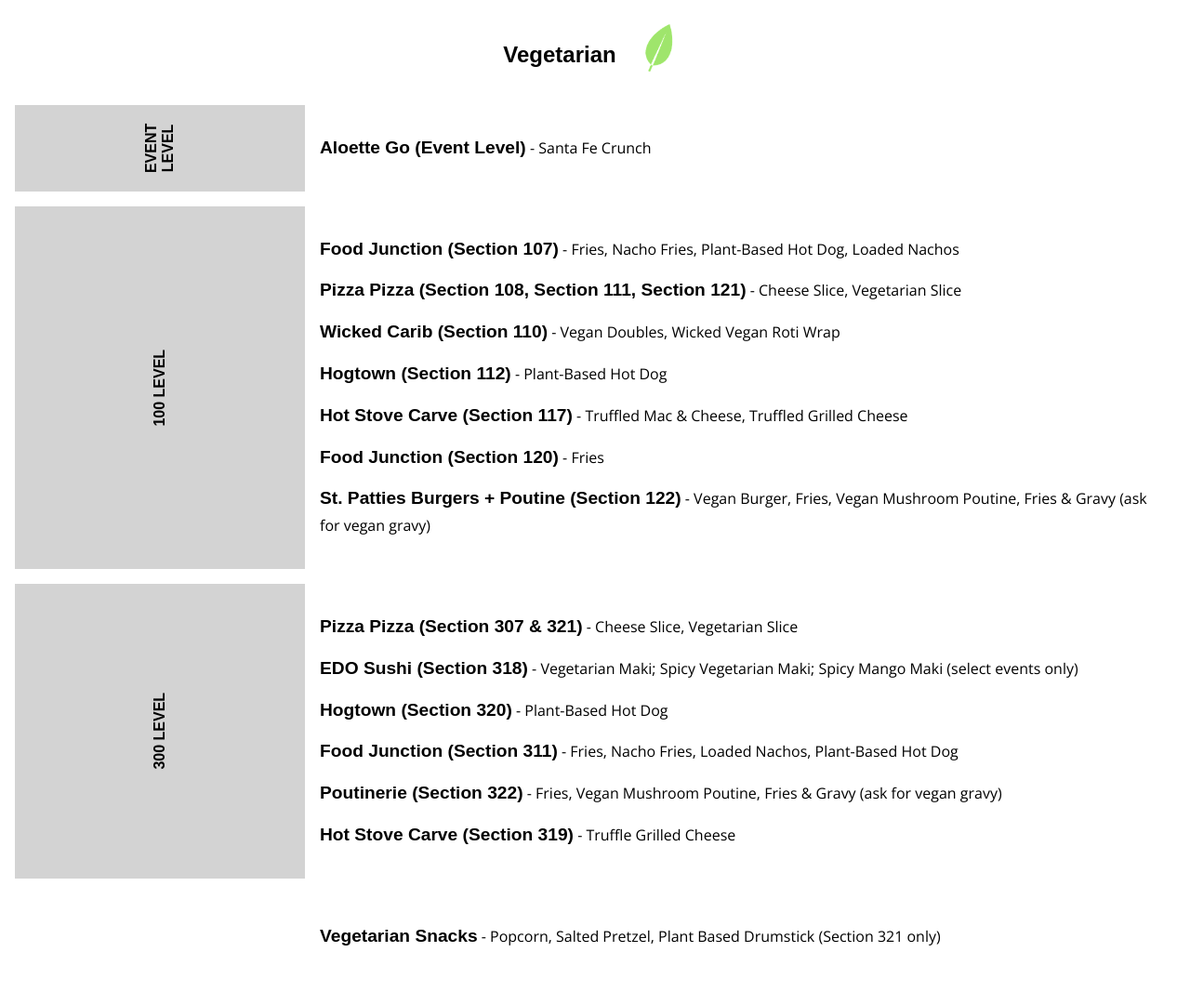
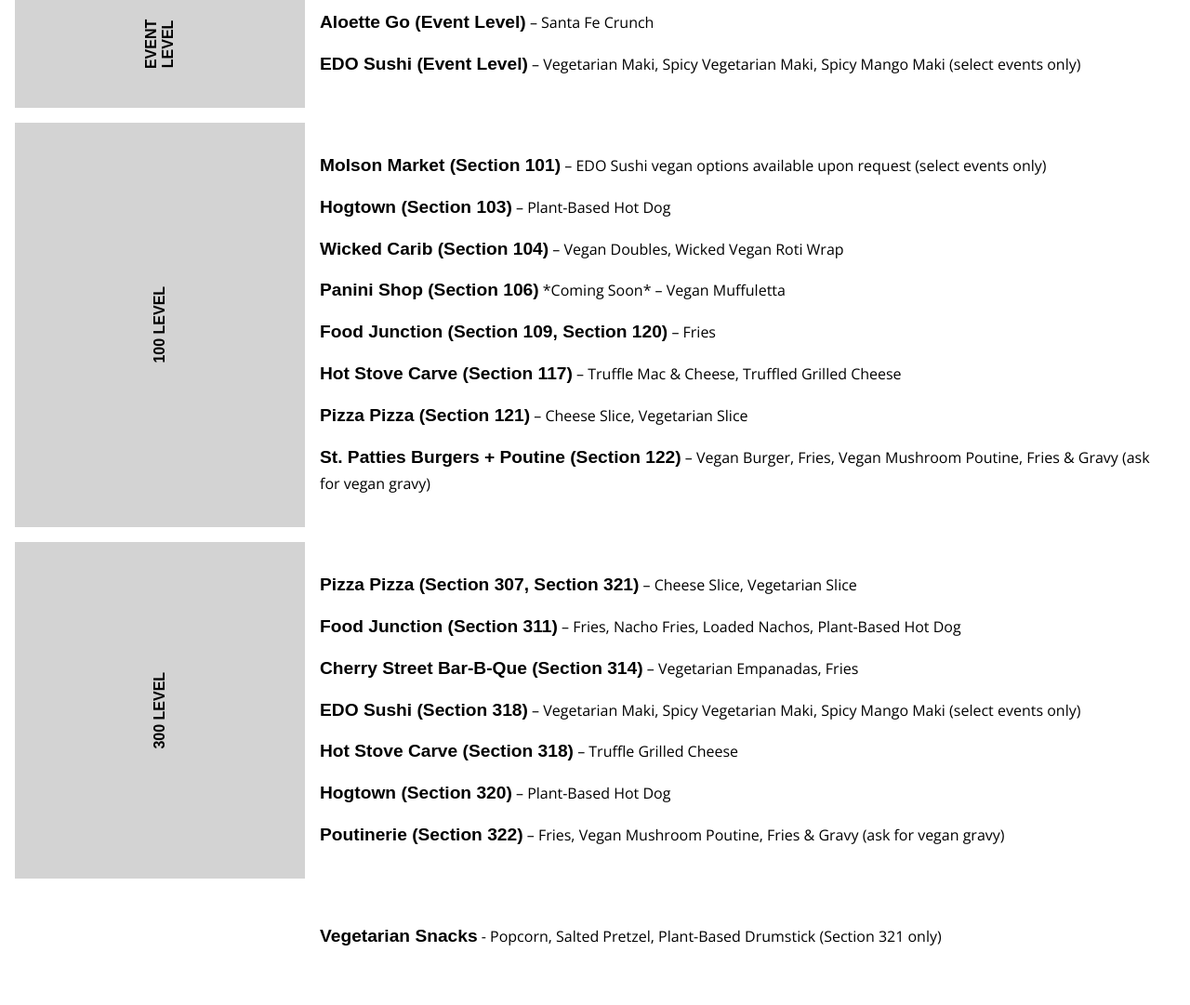
Before and after one commit to tlajack/concessions-scotiabank, a Gatsby site: page /specialty-food in a window 1280 px wide. Shown: the part 1643-2724 px from the top of the page at 93% size. Built offline with nearby package versions, Linux system fonts and the light colour scheme; Gatsby itself is replaced by a stand-in of ours; a web font is replaced by a local one.

Commit message:
Update specialty-food.js

```diff
--- a/src/pages/specialty-food.js
+++ b/src/pages/specialty-food.js
@@ -229,10 +229,8 @@
               <h4>100 LEVEL</h4>
             </div>
             <div className="content">
-              <p><strong>Food Junction (Section 107)</strong> - Hot Dog (request GF bun)</p>
-              <p><strong>Hogtown (Section 112)</strong> - Hot Dog (request GF bun), Chili Dog (request GF bun)</p>
-              <p><strong>Food Junction (Section 120)</strong> - Hot Dog (request GF bun)</p>
-              <p><strong>St. Patties Burgers + Poutine (Section 122)</strong> - Cheese Please Burger (request GF bun), Triple OT Burger (remove Onion Ring, request GF bun), Smokehouse Burger (request GF bun), Vegan Burger (request GF bun), Fries</p>
+              <p><strong>Hogtown (Section 103)</strong> – Hot Dog (request GF bun), Chili Dog (request GF bun)</p>
+              <p><strong>St. Patties Burgers + Poutine (Section 122)</strong> – Cheese Please Burger (request GF bun), Triple OT Burger (remove Onion Ring, request GF bun), Smokehouse Burger (request GF bun), Vegan Burger (request GF bun), Fries</p>
             </div>
           </div>
 
@@ -241,10 +239,9 @@
               <h4>300 LEVEL</h4>
             </div>
             <div className="content">
-              <p><strong>Cherry Street Bar-B-Que (Section 314)</strong> - Brisket Sandwich (request GF bun), Pulled Pork Sandwich (request GF bun), Cherry Street Double Stack Burger (request GF bun)</p>
-              <p><strong>Food Junction (Section 311)</strong> - Hot Dog (request GF bun)</p>
-              <p><strong>EDO Sushi (Section 318)</strong> - Made to order upon request (select events only)</p>
-              <p><strong>Hogtown (Section 320)</strong> - Hot Dog (request GF bun), Chili Dog (request GF bun)</p>
+              <p><strong>Cherry Street Bar-B-Que (Section 314)</strong> – Brisket Sandwich (request GF bun), Pulled Pork Sandwich (request GF bun), Cherry Street Double Stack Burger (request GF bun)</p>
+              <p><strong>Food Junction (Section 311)</strong> – Hot Dog (request GF bun)</p>
+              <p><strong>EDO Sushi (Section 318)</strong> – Made to order upon request (select events only)</p>
             </div>
           </div>
 
@@ -253,7 +250,7 @@
             <div className="content">
               <p><strong>Gluten Friendly Snacks</strong> — Popcorn</p>
               <p><strong>Strongbow Cider</strong> is available at most bars and beer kiosks</p>
-              <p><strong>Ancestral Quinoa Beer</strong> is available at Coors Light Chill Zone at Section 314, as well as at bars located at Section 104, Section 111 and Section 323.</p>
+              <p><strong>Ancestral Quinoa Beer</strong> is available at Coors Light Chill Zone at Section 314, as well as at bars located at Section 105, Section 116, Section 120, and Section 323.</p>
             </div>
           </div>
 
@@ -280,7 +277,8 @@
               </h4>
             </div>
             <div className="content">
-              <p><strong>Aloette Go (Event Level)</strong> - Santa Fe Crunch</p>
+              <p><strong>Aloette Go (Event Level)</strong> – Santa Fe Crunch</p>
+              <p><strong>EDO Sushi (Event Level)</strong> – Vegetarian Maki, Spicy Vegetarian Maki, Spicy Mango Maki (select events only)</p>
             </div>
           </div>
 
@@ -289,44 +287,35 @@
               <h4>100 LEVEL</h4>
             </div>
             <div className="content">
-              <p><strong>Food Junction (Section 107)</strong> - Fries, Nacho Fries, Plant-Based Hot Dog, Loaded Nachos</p>
-              <p><strong>Pizza Pizza (Section 108, Section 111, Section 121)</strong> - Cheese Slice, Vegetarian Slice</p>
-              <p><strong>Wicked Carib (Section 110)</strong> - Vegan Doubles, Wicked Vegan Roti Wrap</p>
-              <p><strong>Hogtown (Section 112)</strong> - Plant-Based Hot Dog</p>
-              <p><strong>Hot Stove Carve (Section 117)</strong> - Truffled Mac & Cheese, Truffled Grilled Cheese</p>
-              <p><strong>Food Junction (Section 120)</strong> - Fries</p>
-              <p><strong>St. Patties Burgers + Poutine (Section 122)</strong> - Vegan Burger, Fries, Vegan Mushroom Poutine, Fries & Gravy (ask for vegan gravy)</p>
+              <p><strong>Molson Market (Section 101)</strong> – EDO Sushi vegan options available upon request (select events only)</p>
+              <p><strong>Hogtown (Section 103)</strong> – Plant-Based Hot Dog</p>
+              <p><strong>Wicked Carib (Section 104)</strong> – Vegan Doubles, Wicked Vegan Roti Wrap</p>
+              <p><strong>Panini Shop (Section 106)</strong> *Coming Soon* – Vegan Muffuletta</p>
+              <p><strong>Food Junction (Section 109, Section 120)</strong> – Fries</p>
+              <p><strong>Hot Stove Carve (Section 117)</strong> – Truffle Mac & Cheese, Truffled Grilled Cheese</p>
+              <p><strong>Pizza Pizza (Section 121)</strong> – Cheese Slice, Vegetarian Slice</p>
+              <p><strong>St. Patties Burgers + Poutine (Section 122)</strong> – Vegan Burger, Fries, Vegan Mushroom Poutine, Fries & Gravy (ask for vegan gravy)</p>
             </div>
           </div>
-
-          {/* <div className="eventGrid">
-            <div className="level">
-              <h4>GALLERY<br/>LEVEL</h4>
-            </div>
-            <div className="content">
-              <p>
-                <strong>Gallery Concessions</strong> - Cheese Slice
-              </p>
-            </div>
-          </div> */}
 
           <div className="eventGrid">
             <div className="level">
               <h4>300 LEVEL</h4>
             </div>
             <div className="content">
-              <p><strong>Pizza Pizza (Section 307 & 321)</strong> - Cheese Slice, Vegetarian Slice</p>
-              <p><strong>EDO Sushi (Section 318)</strong> - Vegetarian Maki; Spicy Vegetarian Maki; Spicy Mango Maki (select events only)</p>
-              <p><strong>Hogtown (Section 320)</strong> - Plant-Based Hot Dog</p>
-              <p><strong>Food Junction (Section 311)</strong> - Fries, Nacho Fries, Loaded Nachos, Plant-Based Hot Dog</p>
-              <p><strong>Poutinerie (Section 322)</strong> - Fries, Vegan Mushroom Poutine, Fries & Gravy (ask for vegan gravy)</p>
-              <p><strong>Hot Stove Carve (Section 319)</strong> - Truffle Grilled Cheese</p>
+              <p><strong>Pizza Pizza (Section 307, Section 321)</strong> – Cheese Slice, Vegetarian Slice</p>
+              <p><strong>Food Junction (Section 311)</strong> – Fries, Nacho Fries, Loaded Nachos, Plant-Based Hot Dog</p>
+              <p><strong>Cherry Street Bar-B-Que (Section 314)</strong> – Vegetarian Empanadas, Fries</p>
+              <p><strong>EDO Sushi (Section 318)</strong> – Vegetarian Maki, Spicy Vegetarian Maki, Spicy Mango Maki (select events only)</p>
+              <p><strong>Hot Stove Carve (Section 318)</strong> – Truffle Grilled Cheese</p>
+              <p><strong>Hogtown (Section 320)</strong> – Plant-Based Hot Dog</p>
+              <p><strong>Poutinerie (Section 322)</strong> – Fries, Vegan Mushroom Poutine, Fries & Gravy (ask for vegan gravy)</p>
             </div>
           </div>
           <div className="eventGrid">
             <div></div>
             <div className="content">
-              <p><strong>Vegetarian Snacks</strong> - Popcorn, Salted Pretzel, Plant Based Drumstick (Section 321 only)</p>
+              <p><strong>Vegetarian Snacks</strong> - Popcorn, Salted Pretzel, Plant-Based Drumstick (Section 321 only)</p>
             </div>
           </div>
         </div>{" "}
@@ -354,7 +343,7 @@
               </h4>
             </div>
             <div className="content">
-              <p><strong>EDO Sushi (Event Level)</strong> - Vegan options available upon request</p>
+              <p><strong>EDO Sushi (Event Level)</strong> - Vegan options available upon request (select events only)</p>
             </div>
           </div>
 
@@ -363,10 +352,11 @@
               <h4>100 LEVEL</h4>
             </div>
             <div className="content">
-              <p><strong>Molson Market (Section 101)</strong> - EDO Sushi vegan options available upon request</p>
-              <p><strong>Hogtown (Section 112)</strong> - Plant-Based Hot Dog</p>
-              <p><strong>Food Junction (Section 107)</strong> - Plant-Based Hot Dog</p>
-              <p><strong>St. Patties Burgers + Poutine (Section 122)</strong> - Vegan Burger, Fries, Vegan Mushroom Poutine, Fries & Gravy (ask for vegan gravy)</p>
+              <p><strong>Molson Market (Section 101)</strong> – EDO Sushi vegan options available upon request (select events only)</p>
+              <p><strong>Hogtown (Section 103)</strong> – Plant-Based Hot Dog</p>
+              <p><strong>Wicked Carib (Section 104)</strong> – Vegan Doubles, Wicked Vegan Roti Wrap</p>
+              <p><strong>Panini Shop (Section 106) *Coming Soon*</strong> – Vegan Muffuletta</p>
+              <p><strong>St. Patties Burgers + Poutine (Section 122)</strong> – Vegan Burger, Fries, Vegan Mushroom Poutine, Fries & Gravy (ask for vegan gravy))</p>
             </div>
           </div>
           <div className="eventGrid">
@@ -374,17 +364,16 @@
               <h4>300 LEVEL</h4>
             </div>
             <div className="content">
-              <p><strong>Food Junction (Section 311)</strong> - Plant-Based Hot Dog</p>
-              <p><strong>EDO Sushi (Section 318)</strong> - Vegan options available upon request</p>
-              <p><strong>Hogtown (Section 320)</strong> - Plant-Based Hot Dog</p>
-              <p><strong>Poutinerie (Section 322)</strong> - Fries, Vegan Mushroom Poutine, Fries & Gravy (ask for vegan gravy)</p>
-              <p><strong>Food Junction (Section 323)</strong> - Plant-Based Hot Dog</p>
+              <p><strong>Food Junction (Section 311)</strong> – Plant-Based Hot Dog</p>
+              <p><strong>EDO Sushi (Section 318)</strong> – Vegan options available upon request (select events only)</p>
+              <p><strong>Hogtown (Section 320)</strong> – Plant-Based Hot Dog</p>
+              <p><strong>Poutinerie (Section 322)</strong> – Fries, Vegan Mushroom Poutine, Fries & Gravy (ask for vegan gravy)</p>
             </div>
           </div>
           <div className="eventGrid">
             <div></div>
             <div className="content">
-              <p><strong>Vegan Snacks</strong> - Popcorn, Salted Pretzel, Plant Based Drumstick (Section 321 only)</p>
+              <p><strong>Vegan Snacks</strong> - Popcorn, Salted Pretzel, Plant-Based Drumstick (Section 321 only))</p>
             </div>
           </div>
         </div>{" "}
@@ -407,8 +396,8 @@
               <h4>EVENT<br/> LEVEL</h4>
             </div>
             <div className="content">
-              <p><strong>Hot Stove Carve (Event Level)</strong> - Prime Rib Sandwich</p>
-              <p><strong>Aloette Go (Event Level)</strong> - Fried Chicken Sandwich, Spicy Chicken Sandwich, Chicken Tenders</p>
+              <p><strong>Hot Stove Carve (Event Level)</strong> – Prime Rib Sandwich</p>
+              <p><strong>Aloette Go (Event Level)</strong> – Fried Chicken Sandwich, Spicy Chicken Sandwich, Chicken Tenders</p>
             </div>
           </div>
 
@@ -417,9 +406,9 @@
               <h4>100 LEVEL</h4>
             </div>
             <div className="content">
-              <p><strong>Wicked Carib (Section 110)</strong> - Prime Rib Sandwich, Wicked Jerk Chicken Sandwich, Doubles, Wicked Jerk Chicken Roti Wrap, Wicked Spiced Beer Roti Wrap, Wicked Vegan Roti Wrap</p>
-              <p><strong>Gallery Bars (Section 108M, Section 117M)</strong> - Prime Rib Sandwich</p>
-              <p><strong>St. Patties Burgers + Poutine (Section 122)</strong> - Rotisserie Chicken Poutine (sub vegan gravy), Vegan Mushroom Poutine, Classic Poutine (sub vegan gravy), Fries + Gravy (sub vegan gravy)</p>
+              <p><strong>Wicked Carib (Section 104)</strong> – Prime Rib Sandwich, Wicked Jerk Chicken Sandwich, Doubles, Wicked Jerk Chicken Roti Wrap, Wicked Spiced Beef Roti Wrap, Wicked Vegan Roti Wrap</p>
+              <p><strong>Gallery Bars (Section 108M, Section 117M)</strong> – Prime Rib Sandwich (select events only)</p>
+              <p><strong>St. Patties Burgers + Poutine (Section 122)</strong> – Rotisserie Chicken Poutine (sub vegan gravy), Vegan Mushroom Poutine, Classic Poutine (sub vegan gravy), Fries & Gravy (sub vegan gravy)</p>
             </div>
           </div>
 
@@ -428,16 +417,16 @@
               <h4>300 LEVEL</h4>
             </div>
             <div className="content">
-              <p><strong>Cherry Street Bar-B-Que (Section 314)</strong> - Prime Rib Sandwich</p>
-              <p><strong>Hot Stove Carve (Section 318)</strong> - Prime Rib Sandwich</p>
-              <p><strong>Poutinerie (Section 322)</strong> - Rotisserie Chicken Poutine (sub vegan gravy), Vegan Mushroom Poutine, Classic Poutine (sub vegan gravy), Fries + Gravy (sub vegan gravy)</p>
-              <p><strong>King's Hawaiian (Section 323)</strong> - Hot Honey Chicken, Buffalo Chicken, Fried Chicken Sandwich</p>
+              <p><strong>Cherry Street Bar-B-Que (Section 314)</strong> – Prime Rib Sandwich</p>
+                <p><strong>Hot Stove Carve (Section 318)</strong> – Prime Rib Sandwich</p>
+                <p><strong>Poutinerie (Section 322)</strong> – Rotisserie Chicken Poutine (sub vegan gravy), Vegan Mushroom Poutine, Classic Poutine (sub vegan gravy), Fries & Gravy (sub vegan gravy)</p>
+                <p><strong>King’s Hawaiian (Section 323)</strong> – Hot Honey Chicken, Buffalo Chicken, Fried Chicken Sandwich</p>
             </div>
           </div>
         </div>{" "}
 
 
-        {/* ########### Halal ############*/}
+        {/* ########### Kosher ############*/}
         <div className="offerings" id="kosher">
           <div className="title">
             <h3>Kosher</h3>
```
